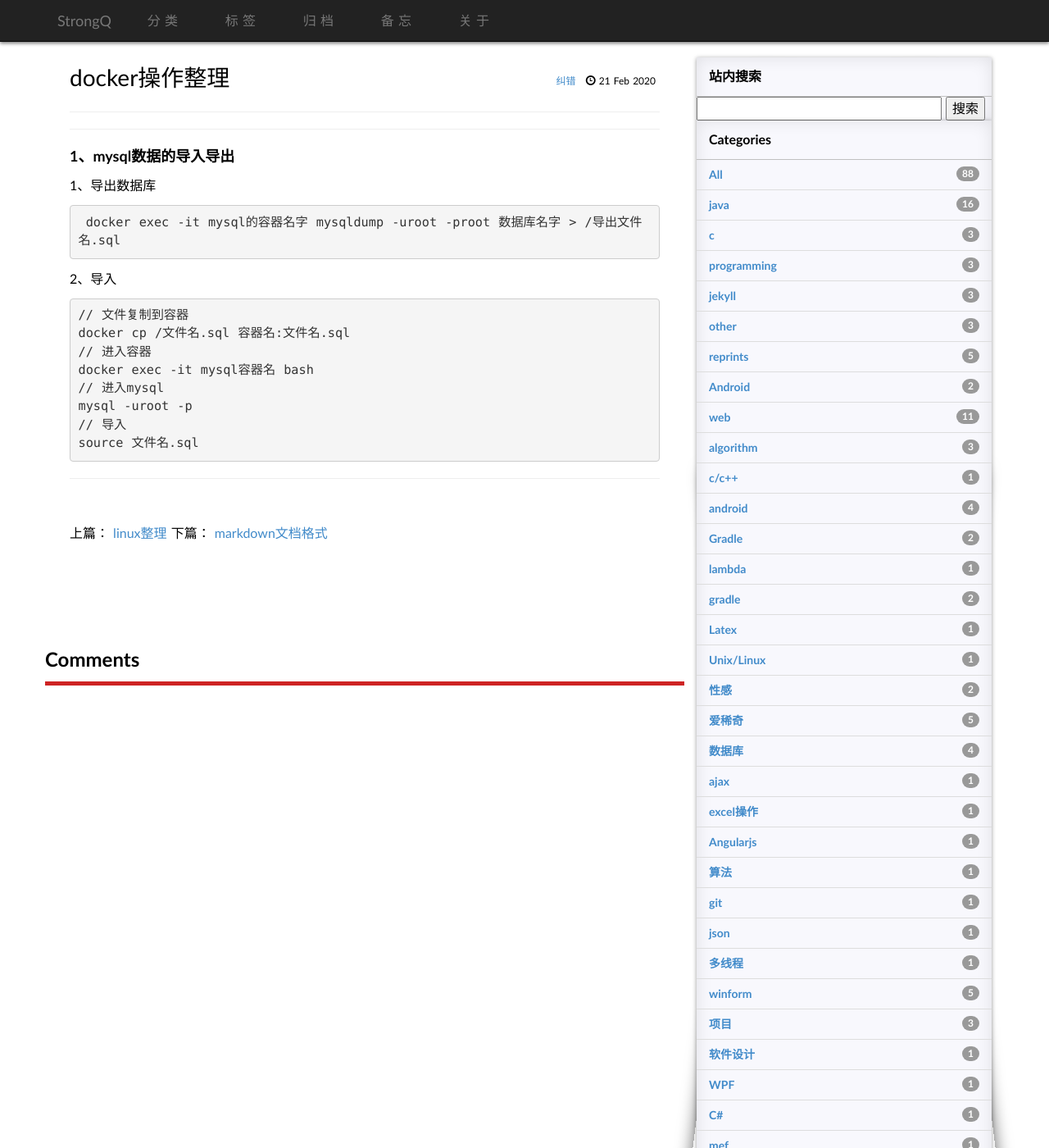
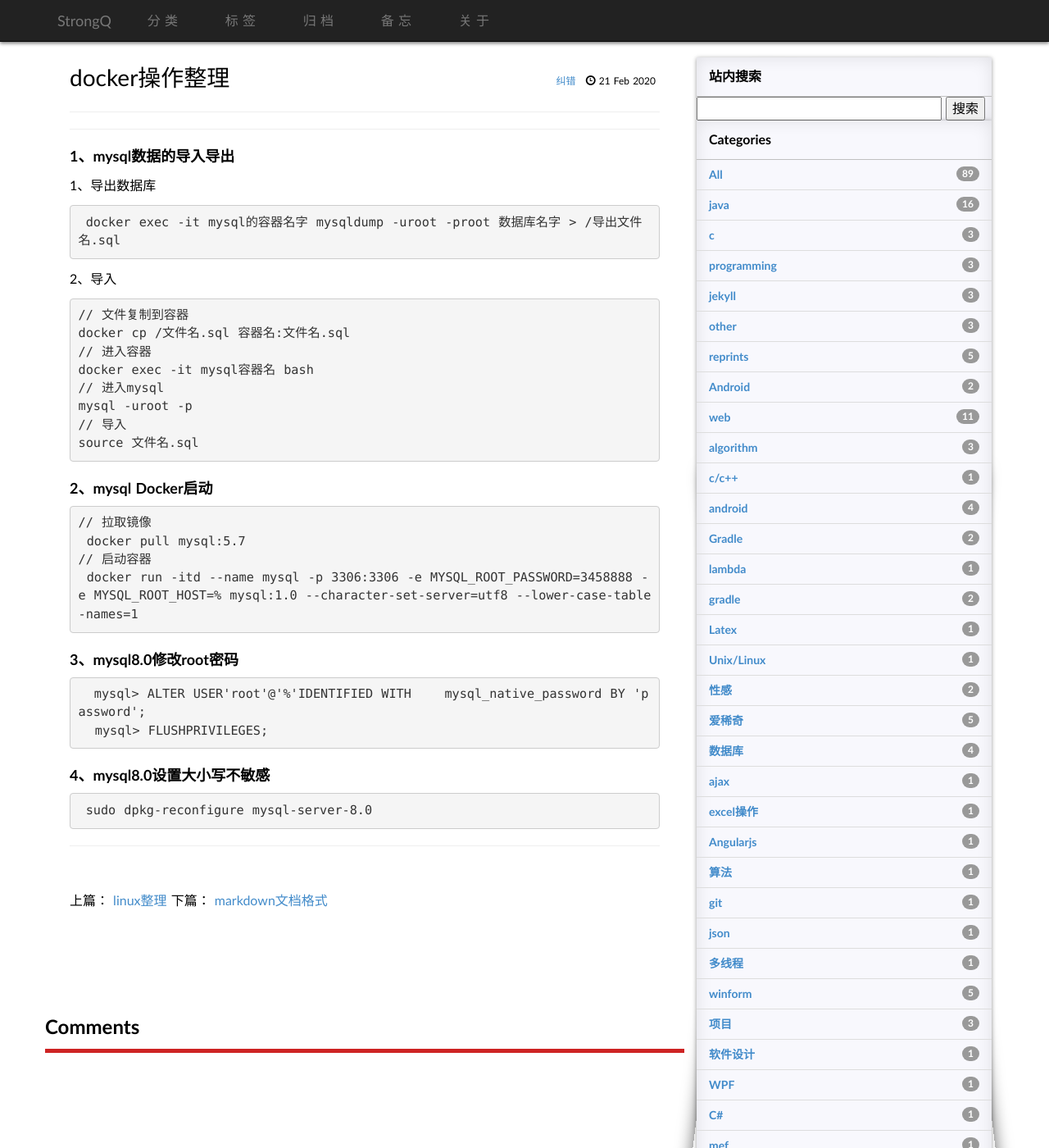
Before and after one commit to strongQ/caoyinping, a Jekyll site: the page built from _posts/2020-02-21-linux-docker-note.md, in a window 1280 px wide and 1400 px high. Shown: the whole window at 82% size. Built offline with Jekyll 4.4.1, drawn with Linux system fonts in a browser that asks for light colours; some web fonts are replaced; comment, search, counter and statistics services are not loaded.

Commit message:
添加docker相关命令

```diff
--- a/_posts/2020-02-21-linux-docker-note.md
+++ b/_posts/2020-02-21-linux-docker-note.md
@@ -28,3 +28,21 @@ tags:          [linux,docker]
     mysql -uroot -p
     // 导入
     source 文件名.sql
+
+### 2、mysql Docker启动
+
+    // 拉取镜像
+     docker pull mysql:5.7
+    // 启动容器
+     docker run -itd --name mysql -p 3306:3306 -e MYSQL_ROOT_PASSWORD=3458888 -e MYSQL_ROOT_HOST=% mysql:1.0 --character-set-server=utf8 --lower-case-table-names=1
+
+
+### 3、mysql8.0修改root密码
+
+
+      mysql> ALTER USER'root'@'%'IDENTIFIED WITH    mysql_native_password BY 'password';
+      mysql> FLUSHPRIVILEGES;
+
+### 4、mysql8.0设置大小写不敏感
+
+     sudo dpkg-reconfigure mysql-server-8.0
```
Also changed, not shown: _posts/2020-09-22-linux-nuget-npm.md (added, +59 -0 lines).
